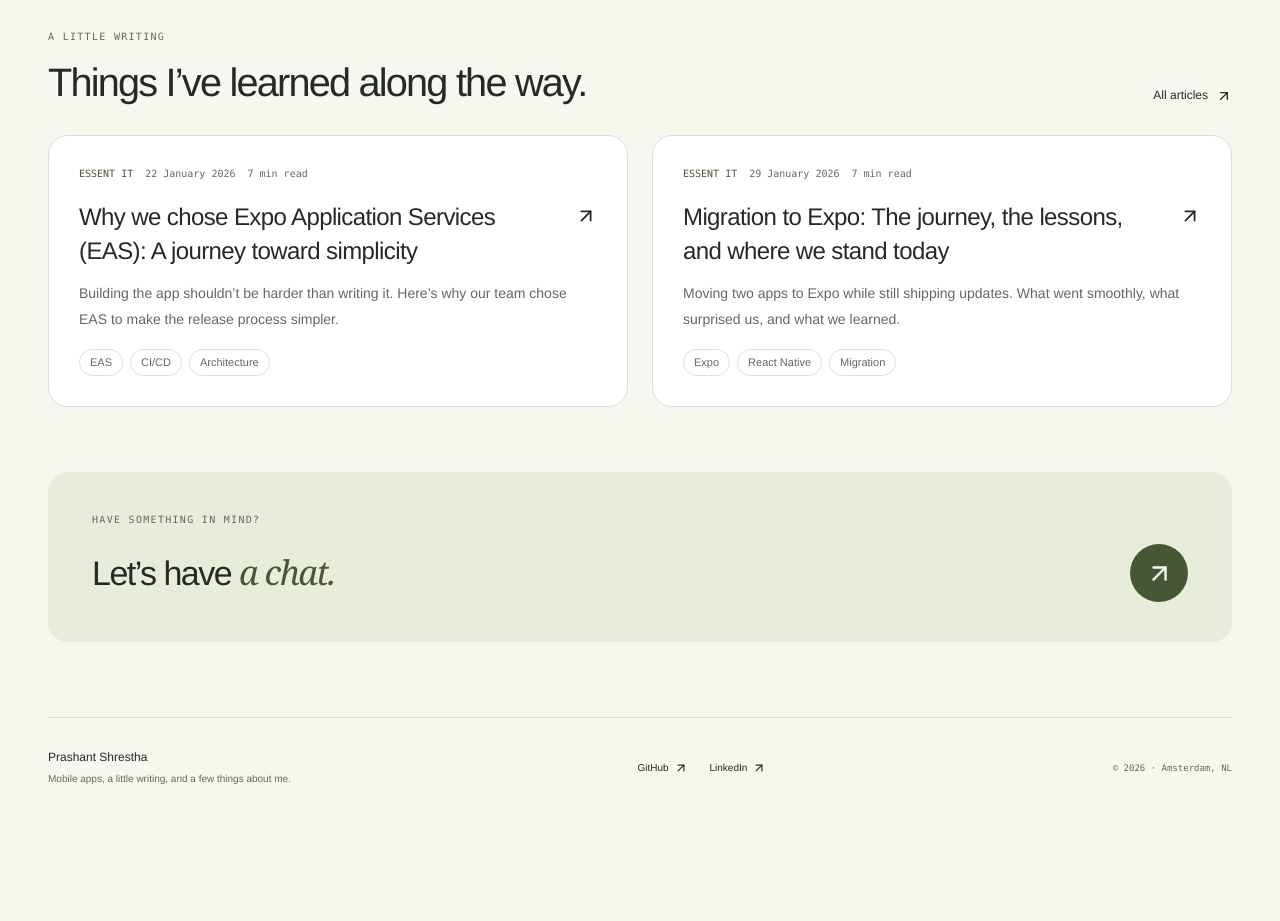
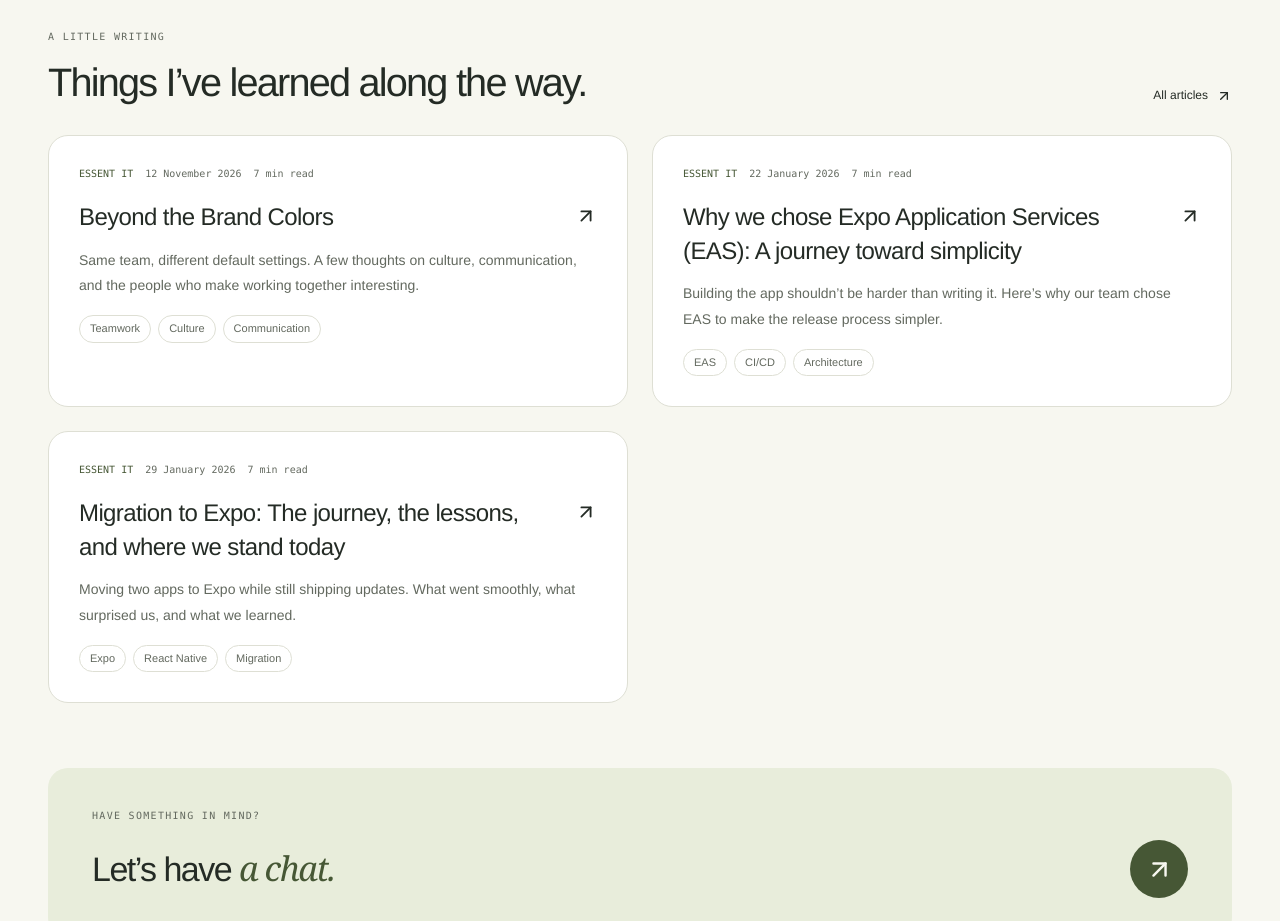
Before and after one commit to prashantLalShrestha/portfolio, a React (Vite) app: page / in a window 1280 px wide. Shown: the part 1440-2361 px from the top of the page. Before the commit the page ends 2262 px from the top, so only its background shows below. Built offline with nearby package versions, Linux system fonts and the light colour scheme.

Commit message:
chore: added article - beyond brand colors

```diff
--- a/src/data/articles.ts
+++ b/src/data/articles.ts
@@ -8,6 +8,16 @@ export interface Article {
   topics: string[];
 }
 export const articles: Article[] = [
+  {
+    title: "Beyond the Brand Colors",
+    summary:
+      "Same team, different default settings. A few thoughts on culture, communication, and the people who make working together interesting.",
+    url: "https://it.essent.nl/articles/software/beyond-the-brand-colors",
+    published: "2026-11-12",
+    dateLabel: "12 November 2026",
+    readingTime: "7 min read",
+    topics: ["Teamwork", "Culture", "Communication"],
+  },
   {
     title:
       "Why we chose Expo Application Services (EAS): A journey toward simplicity",
```
